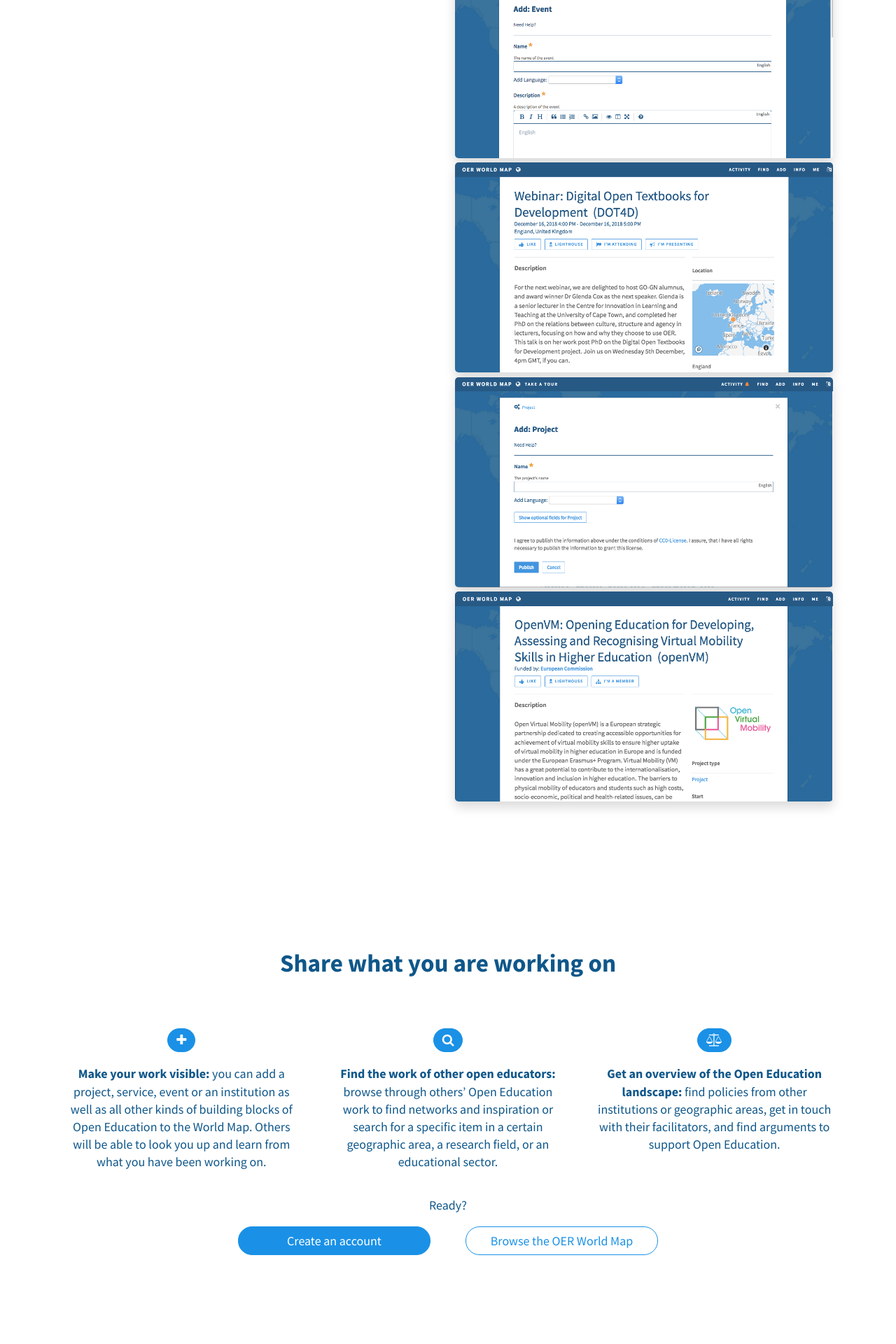
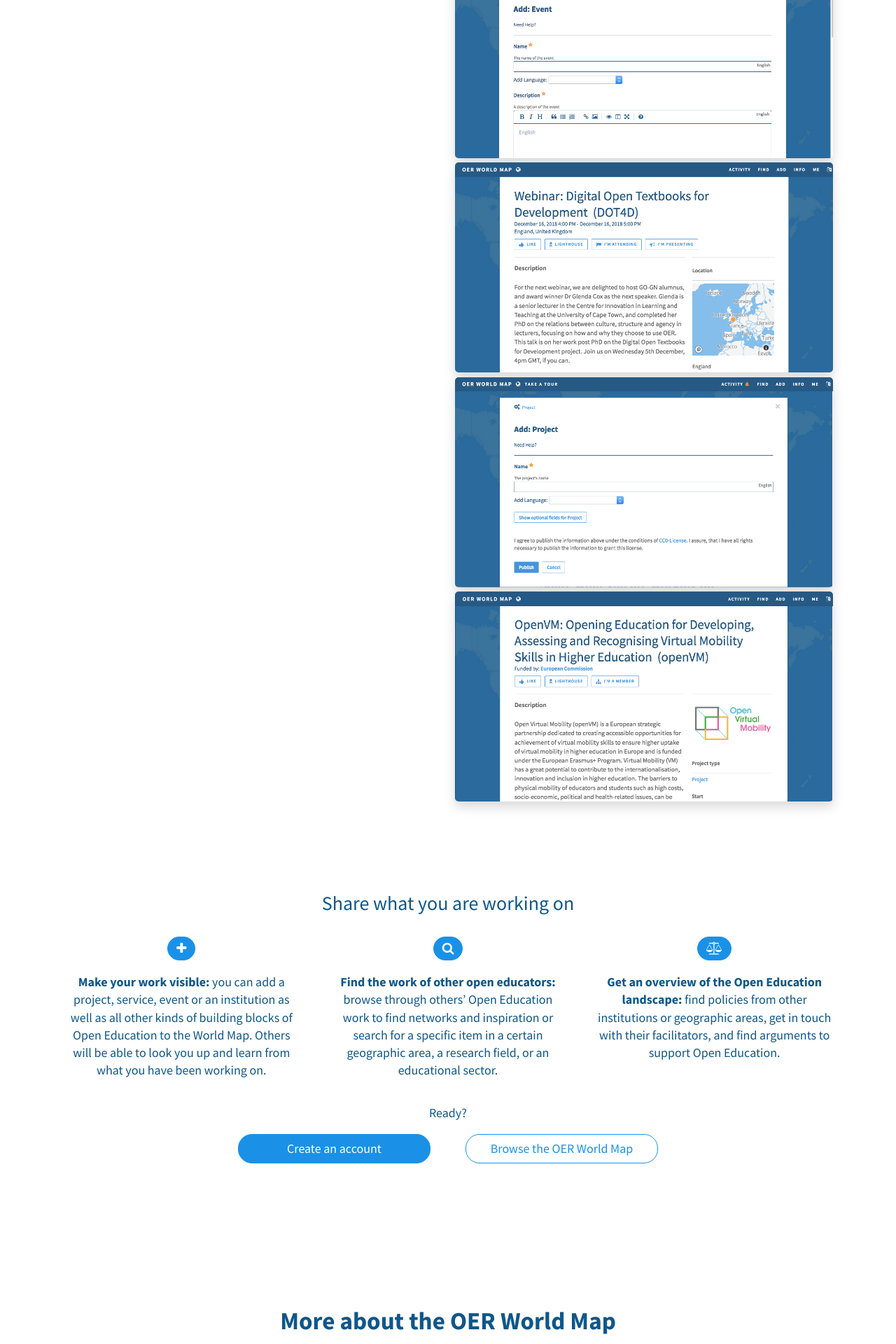
Before and after one commit to hbz/oerworldmap-ui, a Jekyll site: the page built from docs/index.html, in a window 1280 px wide. Shown: the part 4480-6400 px from the top of the page at 70% size. Built offline with Jekyll 4.4.1, drawn with Linux system fonts in a browser that asks for light colours; nearby versions of some CDN libraries; comment, search, counter and statistics services are not loaded; a style sheet for code colours, icons or effects is not loaded.

Commit message:
Update index.html

```diff
--- a/docs/index.html
+++ b/docs/index.html
@@ -1181,9 +1181,9 @@
 </section>
 
 <section class="explanation sectionLanding">
-  <div class="innerLanding">
+  <div class="innerLanding" style="padding-top:20px;">
 
-    <h2>Share what you are working on</h2>
+    <h3 style="text-align:center;">Share what you are working on</h3>
 
     <div class="triple">
 
```
